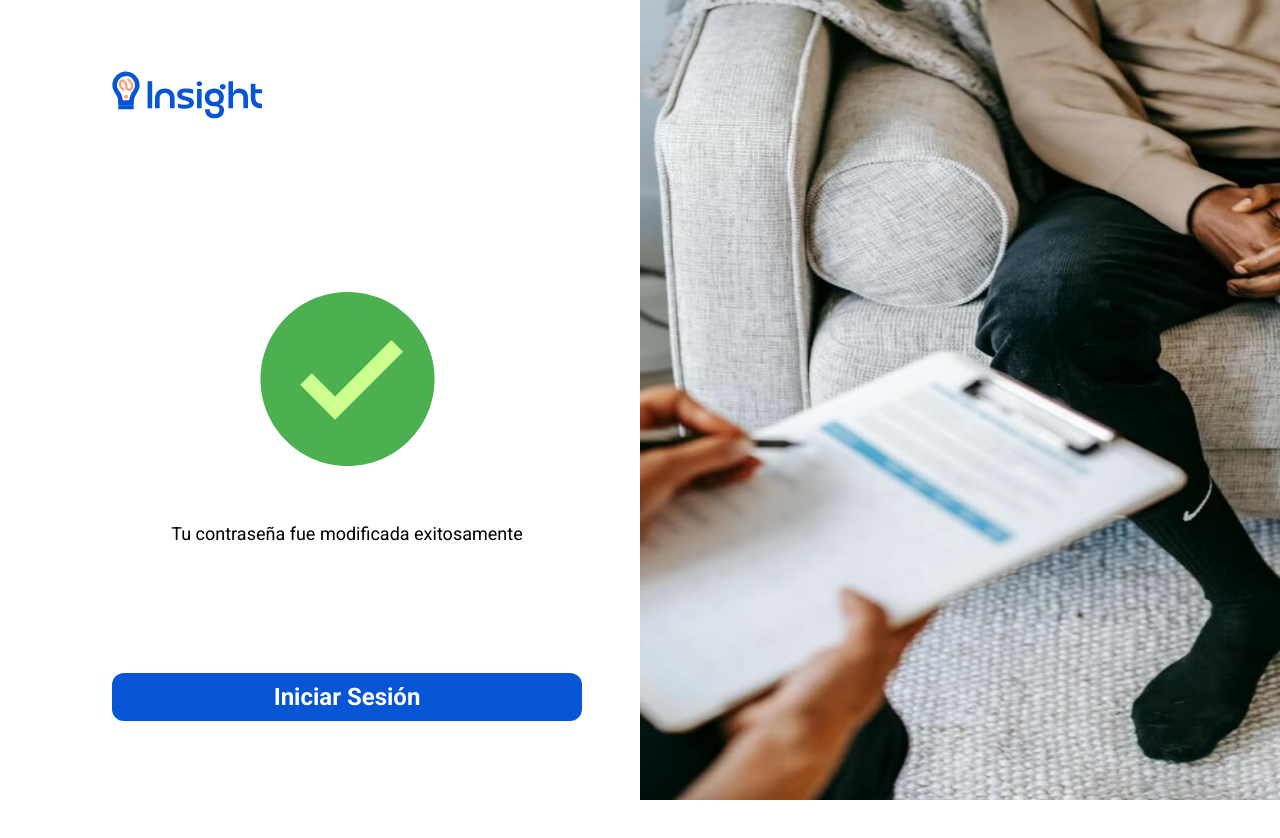
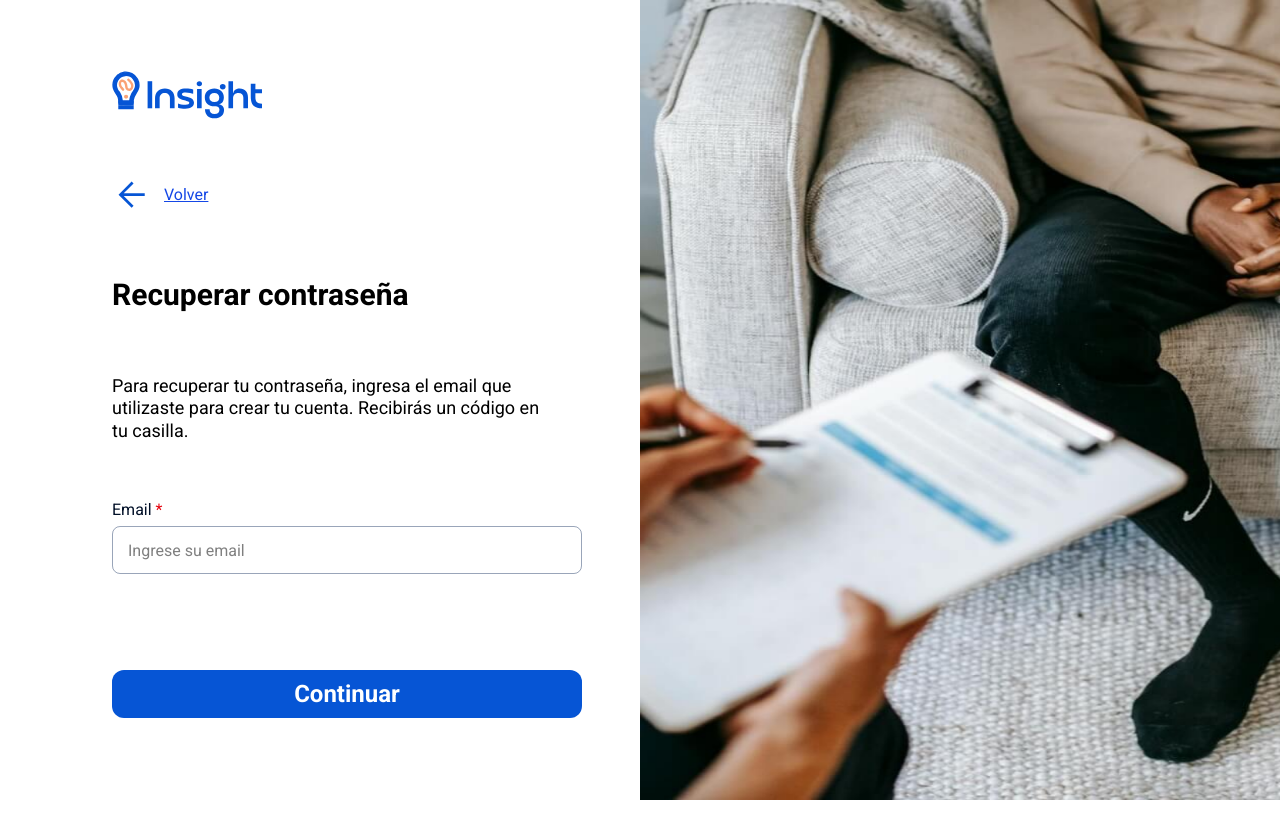
Before and after one commit to andymedinadev/Insight, a Next.js app: page /auth/forgot-password in a window 1280 px wide. Shown: the top 838 px of the page. Built offline with nearby package versions, Linux system fonts and the light colour scheme.

Commit message:
fix: conectar flujo OlvidoContraseña

```diff
--- a/components/ForgotPassword/NewPasswordStep.tsx
+++ b/components/ForgotPassword/NewPasswordStep.tsx
@@ -9,7 +9,7 @@ import type { ResetPasswordPayload } from '@/types';
 
 interface NewPasswordStepProps {
   payload: ResetPasswordPayload;
-  onNext: () => void;
+  onNext: (payload: ResetPasswordPayload) => void;
 }
 
 const validationSchema = Yup.object({
@@ -42,7 +42,7 @@ export function NewPasswordStep({ payload, onNext }: NewPasswordStepProps) {
       const success = await resetPassword(lastPayload);
 
       if (success) {
-        onNext();
+        onNext(lastPayload);
       }
     },
   });
--- a/components/ForgotPassword/SuccessStep.tsx
+++ b/components/ForgotPassword/SuccessStep.tsx
@@ -1,8 +1,35 @@
+'use client';
+
+import { useState } from 'react';
+import { useRouter } from 'next/navigation';
 import Image from 'next/image';
 
+import { useLogin } from '@/hooks';
 import { ValidCodeImage } from '@/public';
 
-export function SuccessStep() {
+type Props = {
+  email: string;
+  password: string;
+};
+
+export function SuccessStep({ email, password }: Props) {
+  const router = useRouter();
+
+  const { login, loading } = useLogin();
+
+  const [redirecting, setRedirecting] = useState(false);
+
+  const isLoading = loading || redirecting;
+
+  const handleClick = async () => {
+    const successLogin = await login(email, password);
+
+    if (successLogin) {
+      setRedirecting(true);
+      router.push('/dashboard/home');
+    }
+  };
+
   return (
     <>
       <div>
@@ -18,13 +45,12 @@ export function SuccessStep() {
         <div className="mt-24 flex justify-center lg:mt-32">
           <button
             type="submit"
-            // Pendiente el inicio de sesión
-            // disabled={redirecting}
-            // onClick={handleClick}
-            className={`mb-0 inline-flex h-12 w-[350px] items-center justify-center rounded-lg bg-[#0655D5] lg:mt-0 lg:w-[470px] lg:rounded-xl ${false ? 'cursor-not-allowed' : 'cursor-pointer'}`}
+            disabled={isLoading}
+            onClick={handleClick}
+            className={`mb-0 inline-flex h-12 w-[350px] items-center justify-center rounded-lg bg-[#0655D5] lg:mt-0 lg:w-[470px] lg:rounded-xl ${isLoading ? 'cursor-not-allowed' : 'cursor-pointer'}`}
           >
             <p className="justify-start border-none text-center font-['Roboto'] text-base leading-normal font-semibold text-white lg:text-2xl lg:leading-7">
-              {false ? 'Cargando...' : 'Iniciar Sesión'}
+              {isLoading ? 'Cargando...' : 'Iniciar Sesión'}
             </p>
           </button>
         </div>
--- a/components/ForgotPassword/Wizard.tsx
+++ b/components/ForgotPassword/Wizard.tsx
@@ -9,7 +9,7 @@ import { ArrowBack } from '@/public';
 import type { ResetPasswordPayload } from '@/types';
 
 export function Wizard() {
-  const [step, setStep] = useState<'email' | 'code' | 'new-password' | 'success'>('success');
+  const [step, setStep] = useState<'email' | 'code' | 'new-password' | 'success'>('email');
   const [payload, setPayload] = useState<ResetPasswordPayload>({
     email: '',
     code: '',
@@ -60,9 +60,15 @@ export function Wizard() {
           />
         )}
         {step === 'new-password' && (
-          <NewPasswordStep payload={payload} onNext={() => setStep('success')} />
+          <NewPasswordStep
+            payload={payload}
+            onNext={(payload: ResetPasswordPayload) => {
+              setPayload(payload);
+              setStep('success');
+            }}
+          />
         )}
-        {step === 'success' && <SuccessStep />}
+        {step === 'success' && <SuccessStep email={payload.email} password={payload.newPassword} />}
       </div>
     </>
   );
--- a/components/LoginPage/LoginForm.tsx
+++ b/components/LoginPage/LoginForm.tsx
@@ -68,7 +68,7 @@ export function LoginForm() {
         />
 
         <div className="h-6 justify-start text-right font-['Roboto'] text-sm leading-normal font-bold text-blue-700 underline">
-          ¿Olvidó su contraseña?
+          <Link href={'/auth/forgot-password'}>¿Olvidó su contraseña?</Link>
         </div>
 
         <button
```
